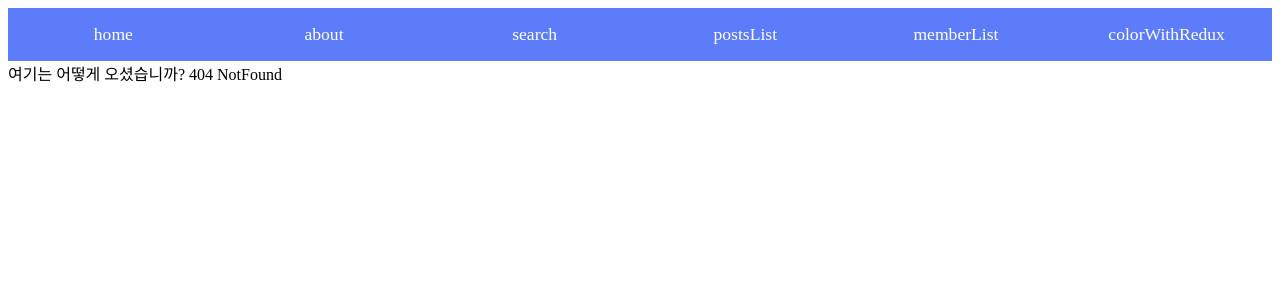
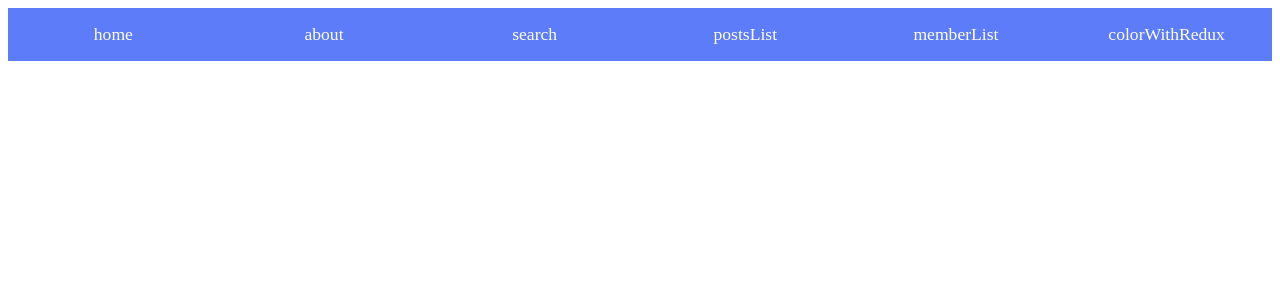
Before and after one commit to khjzzm/kimzzang-frontend, a React (Create React App) app: page /colorWithRedux in a window 1280 px wide. Before the commit this address had no page. Shown: the top 300 px of the page. Built offline with nearby package versions, Linux system fonts and the light colour scheme.

Commit message:
why build fail?

```diff
--- a/src/components/App.js
+++ b/src/components/App.js
@@ -1,7 +1,7 @@
 import React, { Component } from 'react';
 import { BrowserRouter as Router, Route, Switch } from "react-router-dom";
 import About from "../routes/About";
-// import ColorWithRedux from "../routes/ColorWithRedux";
+import ColorWithRedux from "../routes/ColorWithRedux";
 import Home from "../routes/Home";
 import Member from "../routes/Member";
 import NotFound from "../routes/NotFound";
@@ -27,7 +27,7 @@ class App extends Component {
               <Route path="/search" component={Search} />
               <Route path="/postsList" component={Posts} />
               <Route path="/memberList" component={Member} />
-              {/*<Route path="/colorWithRedux" component={ColorWithRedux}/>*/}
+              <Route path="/colorWithRedux" component={ColorWithRedux} />
               <Route component={NotFound} />;
             </Switch>
           </div>
--- a/src/routes/colorWithRedux.js
+++ b/src/routes/colorWithRedux.js
@@ -8,11 +8,11 @@ class ColorWithRedux extends Component {
         return (
             <div>
                 {/*<Palette selected="red" />*/}
-                <PaletteContainer />
+                {/*<PaletteContainer />*/}
                 {/*<Counter value={0} color="red" />*/}
-                <CounterContainer />
+                {/*<CounterContainer />*/}
                 {/*<WaitingList />*/}
-                <WaitingListContainer /> {/* **** 교체하기 */}
+                {/*<WaitingListContainer /> /!* **** 교체하기 *!/*/}
             </div>
         );
     }
```
